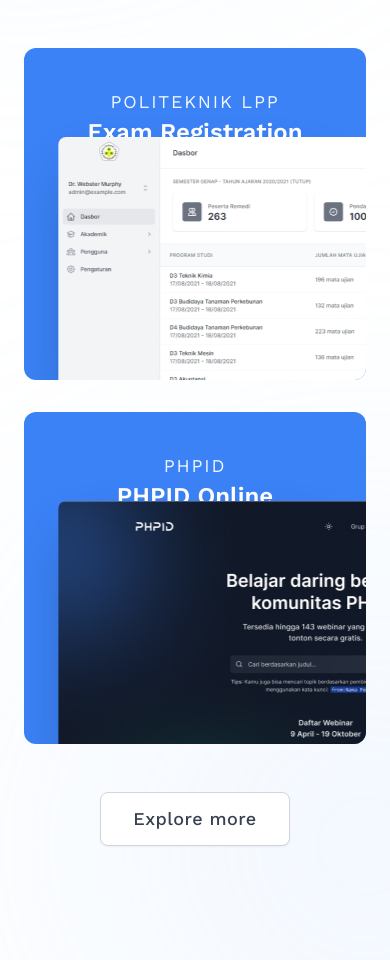
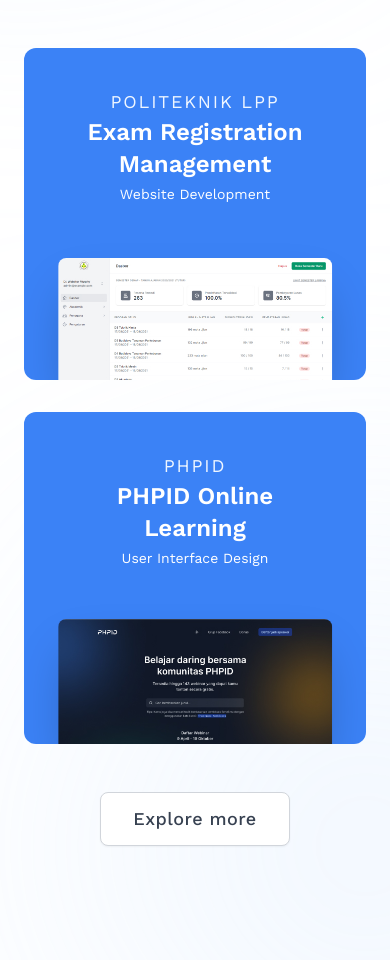
Before and after one commit to ruine-dev/ruine.dev, a website: page src/index.html in a window 390 px wide. Shown: the part 2480-3440 px from the top of the page. Drawn offline with nearby package versions, Linux system fonts and the light colour scheme; files that its build step writes are made by us from their sources.

Commit message:
fix: unresponsive image in service section

```diff
--- a/src/index.html
+++ b/src/index.html
@@ -12,7 +12,8 @@
     <link
       href="https://fonts.googleapis.com/css2?family=Work+Sans:wght@400;500;600;700&display=swap"
       rel="stylesheet"
-      media="print" onload="this.media='all'"
+      media="print"
+      onload="this.media='all'"
     />
   </head>
   <body class="overflow-x-hidden pt-7">
@@ -396,14 +397,18 @@
               <p class="text-lg tracking-widest uppercase text-blue-50">Politeknik LPP</p>
               <h5 class="text-2xl font-semibold">Exam Registration Management</h5>
               <p class="mt-1 text-sm">Website Development</p>
-              <picture
+              <picture>
+                <source type="image/webp" srcset="./images/works-1.webp" />
+                <img
+                  src="./images/works-1.jpg"
+                  alt="Exam Registration Management Preview"
                   class="
                     max-w-none
                     lg:w-full
                     w-4/5
                     absolute
                     lg:bottom-[-22px]
-                  -bottom-4
+                    -bottom-2
                     lg:left-16
                     left-1/2
                     transform
@@ -412,16 +417,6 @@
                     rounded-lg
                     shadow-2xl
                   "
-              >
-                <source
-                  type="image/webp"
-                  srcset="./images/works-1.webp"
-                  class="rounded-lg max-w-none"
-                />
-                <img
-                  src="./images/works-1.jpg"
-                  alt="Exam Registration Management Preview"
-                  class="rounded-lg max-w-none"
                 />
               </picture>
             </article>
@@ -443,14 +438,18 @@
               <p class="text-lg tracking-widest uppercase text-blue-50">PHPID</p>
               <h5 class="text-2xl font-semibold">PHPID Online Learning</h5>
               <p class="mt-1 text-sm">User Interface Design</p>
-              <picture
+              <picture>
+                <source type="image/webp" srcset="./images/works-2.webp" />
+                <img
+                  src="./images/works-2.jpg"
+                  alt="PHPID Online Learning Preview"
                   class="
                     max-w-none
                     lg:w-full
                     w-4/5
                     absolute
                     lg:bottom-[-22px]
-                  -bottom-4
+                    -bottom-2
                     lg:left-16
                     left-1/2
                     transform
@@ -459,16 +458,6 @@
                     rounded-lg
                     shadow-2xl
                   "
-              >
-                <source
-                  type="image/webp"
-                  srcset="./images/works-2.webp"
-                  class="rounded-lg max-w-none"
-                />
-                <img
-                  src="./images/works-2.jpg"
-                  alt="PHPID Online Learning Preview"
-                  class="rounded-lg max-w-none"
                 />
               </picture>
             </article>
```
Lines whose indentation alone changed are shown as unchanged.
